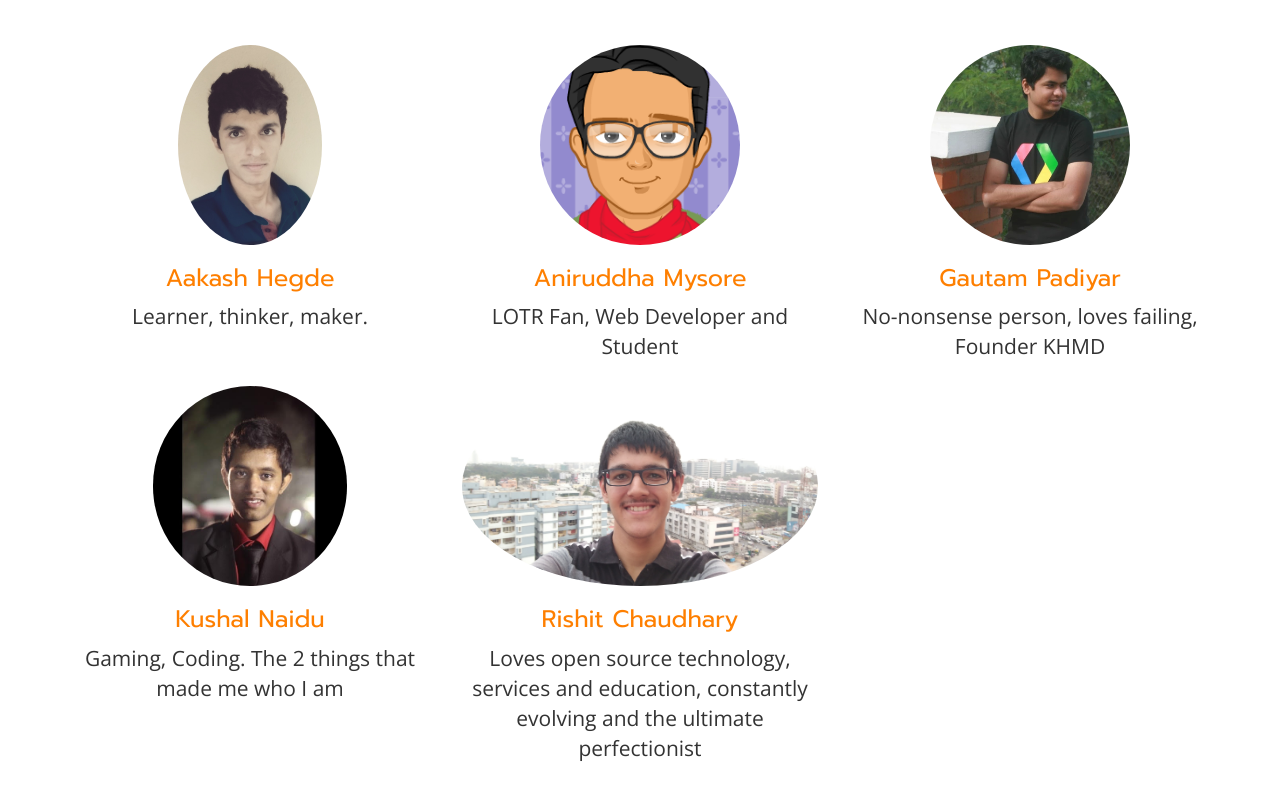
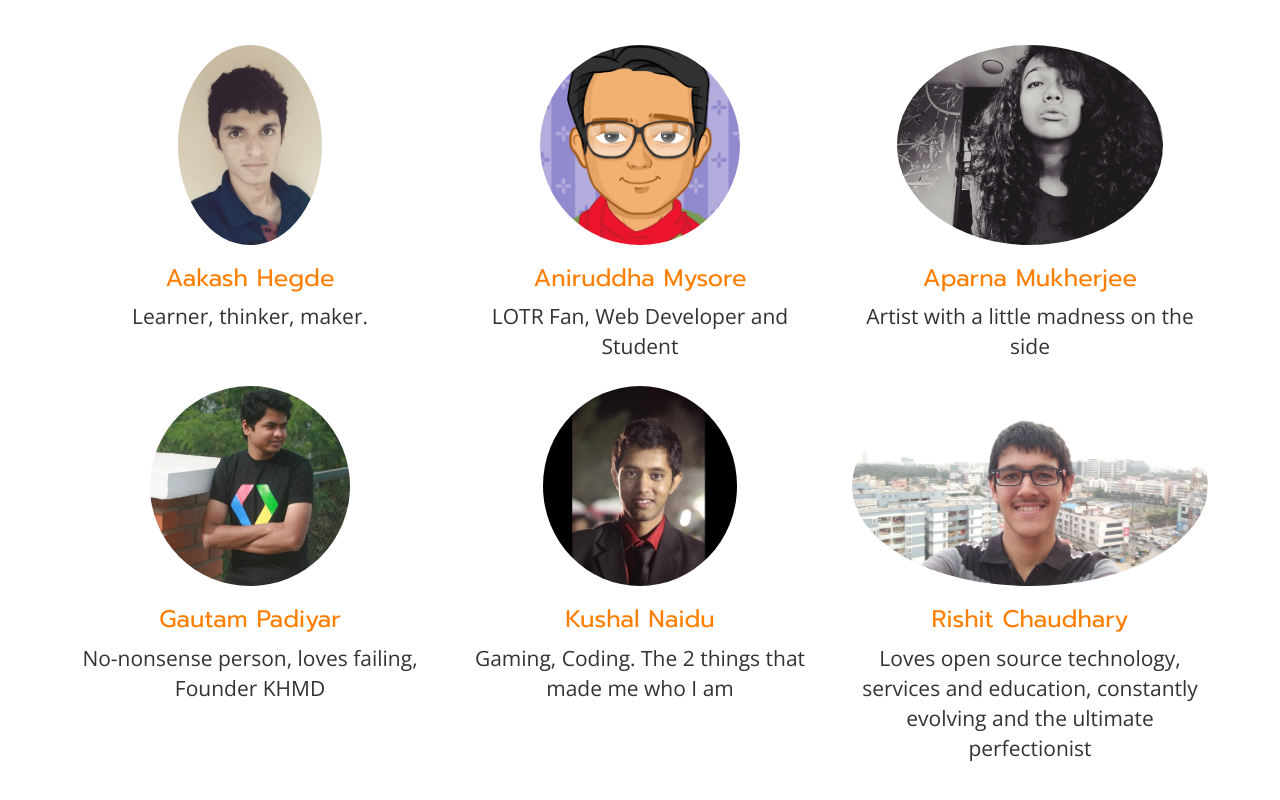
Before and after one commit to gautampadiyar/profiles, a Jekyll site: the page built from index.html, in a window 1280 px wide and 900 px high, scrolled down 1026 px, cut to the strip 0-862 px from the top of the window. Shown: the top 800 px of the strip. Built offline with Jekyll 4.4.1, drawn with Linux system fonts in a browser that asks for light colours; nearby versions of some CDN libraries.

Commit message:
Update aparnamukherjee.md

```diff
--- a/_members/aparnamukherjee.md
+++ b/_members/aparnamukherjee.md
@@ -1,12 +1,12 @@
 ---
 layout: post
 title: Aparna Mukherjee
-description: .....
+description: Artist with a little madness on the side
 batch: Class of 2018
 current: 11th Std. SKCH
 image:
     profile: "aparna.jpg"
-published: false
+published: true
 ---
 ### Story:
 
```
